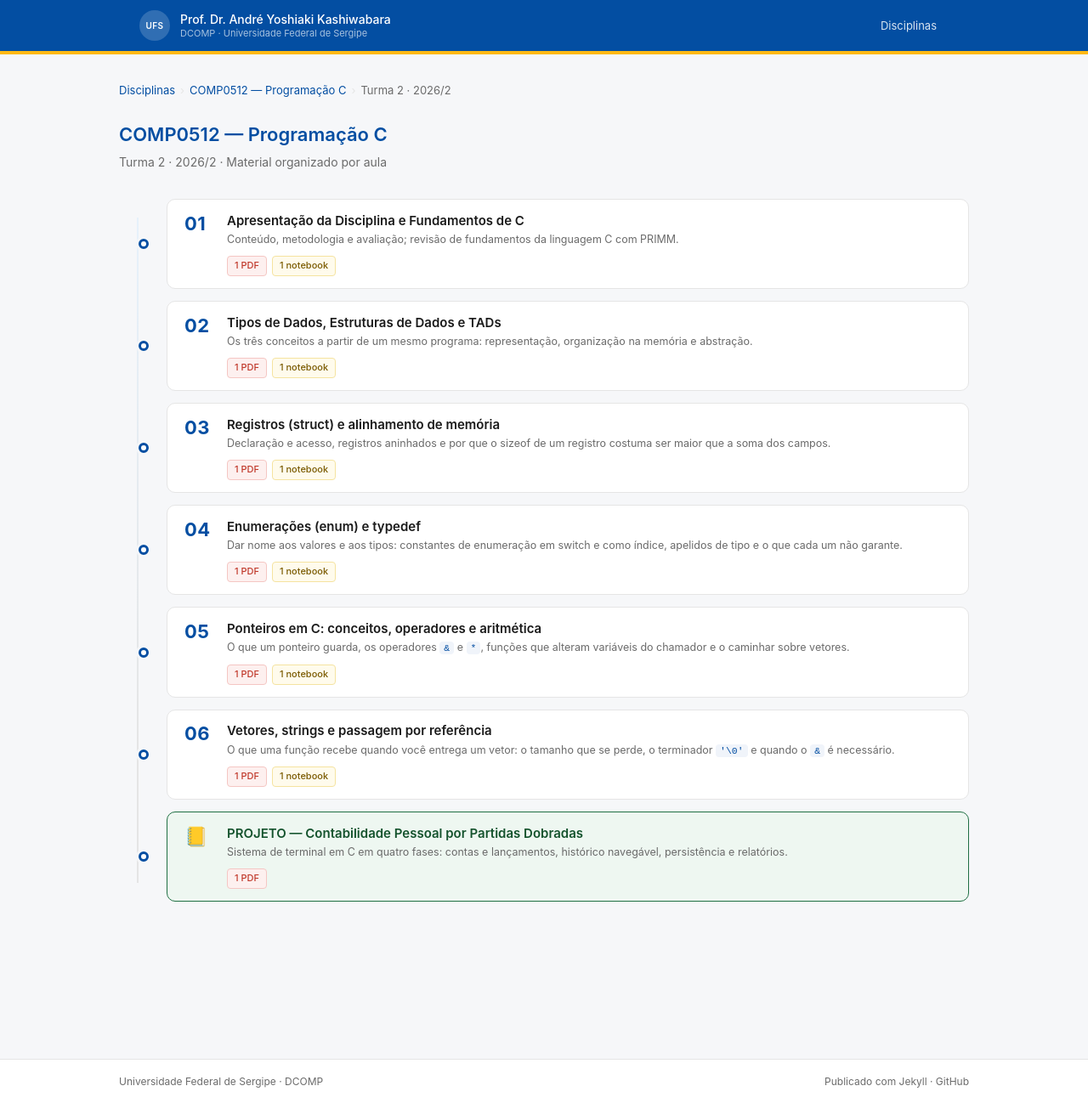
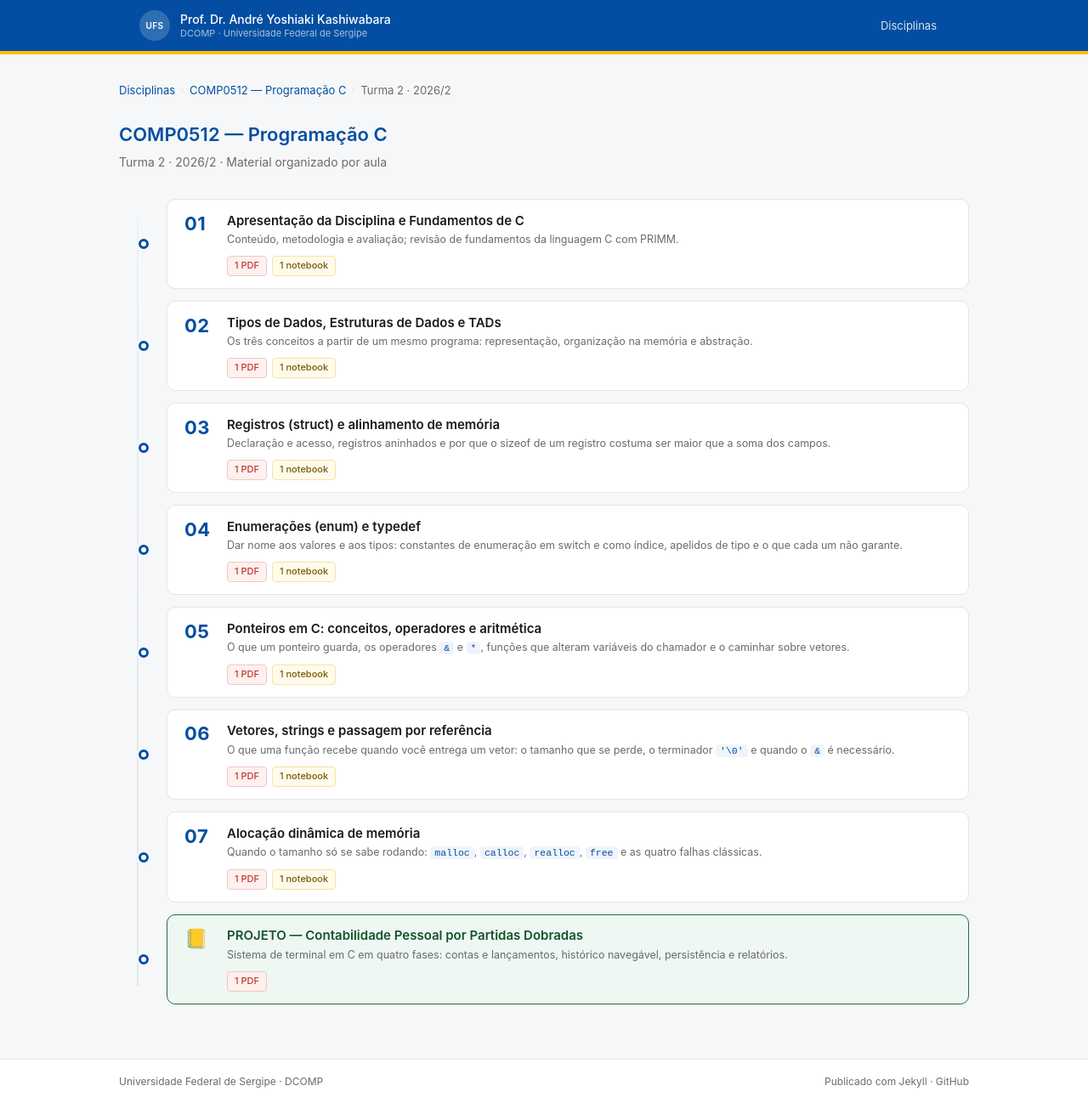
Before and after one commit to ayoshiaki/ufs-disciplinas, a Jekyll site: the page built from programacao-c/2026-2-T02/index.md, in a window 1280 px wide and 1298 px high. Shown: the whole window at 85% size. Built offline with Jekyll 4.4.1, drawn with Linux system fonts in a browser that asks for light colours.

Commit message:
Adiciona Aula 07 de Programação C (2026/2 T02): alocação dinâmica de memória
Slides (47 páginas) sobre pedir memória em tempo de execução: por que
MAX_CONTATOS é uma decisão que não deveria ser tomada em tempo de
compilação, malloc/free, calloc, realloc e as quatro falhas clássicas
(vazamento, uso após free, free duplo, estouro do bloco). Notebook com
prática por função, tarefas de modificação e o desafio da agenda que
também remove.

Acrescenta Wilson et al. (1995) e Serebryany et al. (2012) ao
referencias.bib da turma e recompila as aulas 01-06, que compartilham o
mesmo bib via \nocite{*}.

Card da semana 07 adicionado ao índice da turma.

Co-Authored-By: Claude Opus 5 (1M context) <noreply@anthropic.com>
Claude-Session: https://claude.ai/code/session_018HrREkN5DgBV3BhimpJ9DT

```diff
--- a/programacao-c/2026-2-T02/index.md
+++ b/programacao-c/2026-2-T02/index.md
@@ -70,6 +70,15 @@ title: "COMP0512 — Programação C — Turma 2 · 2026/2"
     </div>
   </a>
 
+  <a class="week-card" href="{{ 'programacao-c/2026-2-T02/aula-07-alocacao-dinamica-de-memoria' | relative_url }}">
+    <div class="week-num">07</div>
+    <div class="week-body">
+      <div class="week-title">Alocação dinâmica de memória</div>
+      <div class="week-desc">Quando o tamanho só se sabe rodando: <code>malloc</code>, <code>calloc</code>, <code>realloc</code>, <code>free</code> e as quatro falhas clássicas.</div>
+      <div class="week-badges"><span class="week-badge pdf">1 PDF</span><span class="week-badge nb">1 notebook</span></div>
+    </div>
+  </a>
+
   <a class="week-card" href="{{ 'programacao-c/2026-2-T02/projeto' | relative_url }}" style="background: #eef7f1; border-color: #1f6f43;">
     <div class="week-num" style="color: #1f6f43;">📒</div>
     <div class="week-body">
```
Also changed, not shown: programacao-c/2026-2-T02/aula-07-alocacao-dinamica-de-memoria/index.md (added, +43 -0 lines), programacao-c/2026-2-T02/referencias.bib (+20 -0 lines), 9 other files.
